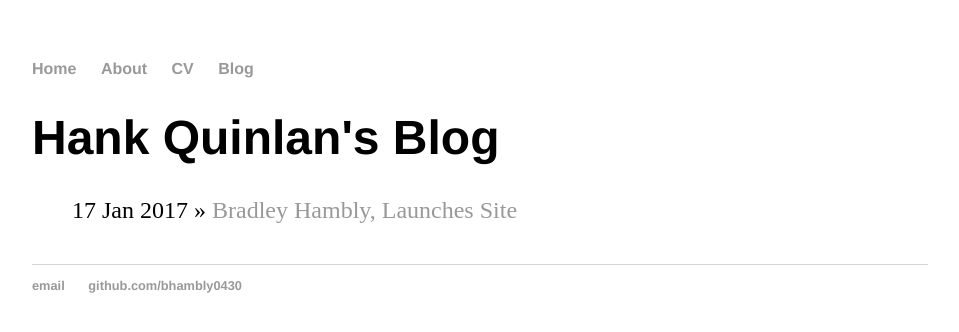
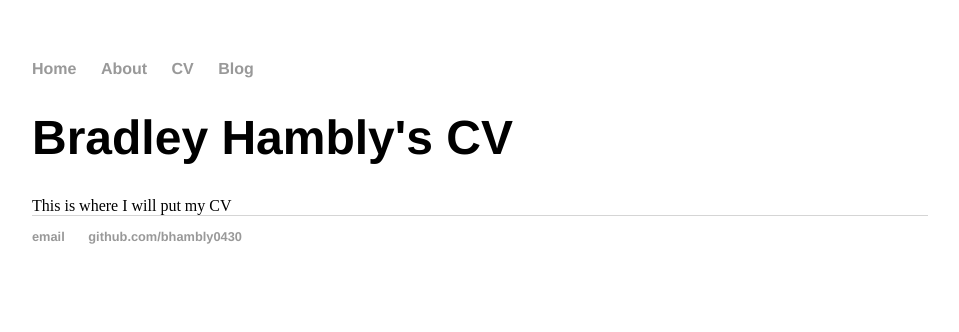
Before and after one commit to bhambly0430/bhambly0430.github.io, a Jekyll site: the page built from CV/index.html, in a window 1280 px wide. Shown: the top 332 px of the page, without its empty margins (160-1119 px from the left). Built offline with Jekyll 4.4.1, drawn with Linux system fonts in a browser that asks for light colours.

Commit message:
Update index.html

```diff
--- a/CV/index.html
+++ b/CV/index.html
@@ -1,11 +1,7 @@
 ---
 layout: default
-title: Hank Quinlan's Blog
+title: Bradley Hambly's CV
 ---
 	<h1>{{ page.title }}</h1>
-	<ul class="posts">
 
-	  {% for post in site.posts %}
-	    <li><span>{{ post.date | date_to_string }}</span> » <a href="{{ post.url }}" title="{{ post.title }}">{{ post.title }}</a></li>
-	  {% endfor %}
-	</ul>
+This is where I will put my CV
```
